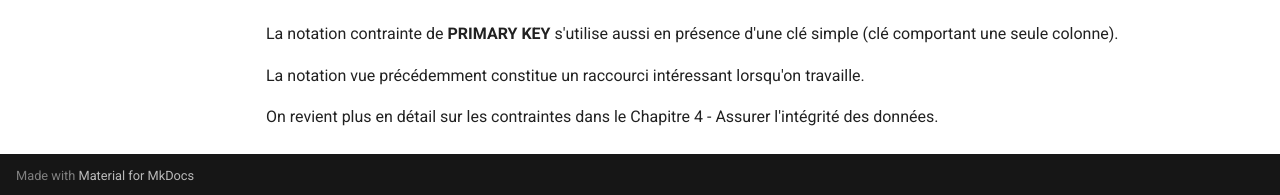
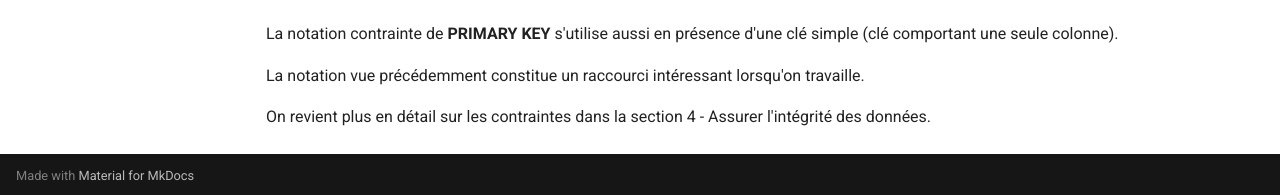
Before and after one commit to cegepvictoetienne/bd1, an MkDocs documentation site: the page built from docs/notes_de_cours/section_1.5.md, in a window 1280 px wide and 900 px high, scrolled down 4214 px. Shown: the part 702-897 px from the top of the window. Built offline with MkDocs 1.6.1 and Material for MkDocs 9.7.7, drawn with Linux system fonts in a browser that asks for light colours; comment, search, counter and statistics services are not loaded.

Commit message:
changer chapitre pour section

```diff
--- a/docs/notes_de_cours/section_1.5.md
+++ b/docs/notes_de_cours/section_1.5.md
@@ -168,4 +168,4 @@ La notation contrainte de __PRIMARY KEY__ s'utilise aussi en présence d'une cl
 
 La notation vue précédemment constitue un raccourci intéressant lorsqu'on travaille.
 
-On revient plus en détail sur les contraintes dans le Chapitre 4 - Assurer l'intégrité des données.
+On revient plus en détail sur les contraintes dans la section 4 - Assurer l'intégrité des données.
```
